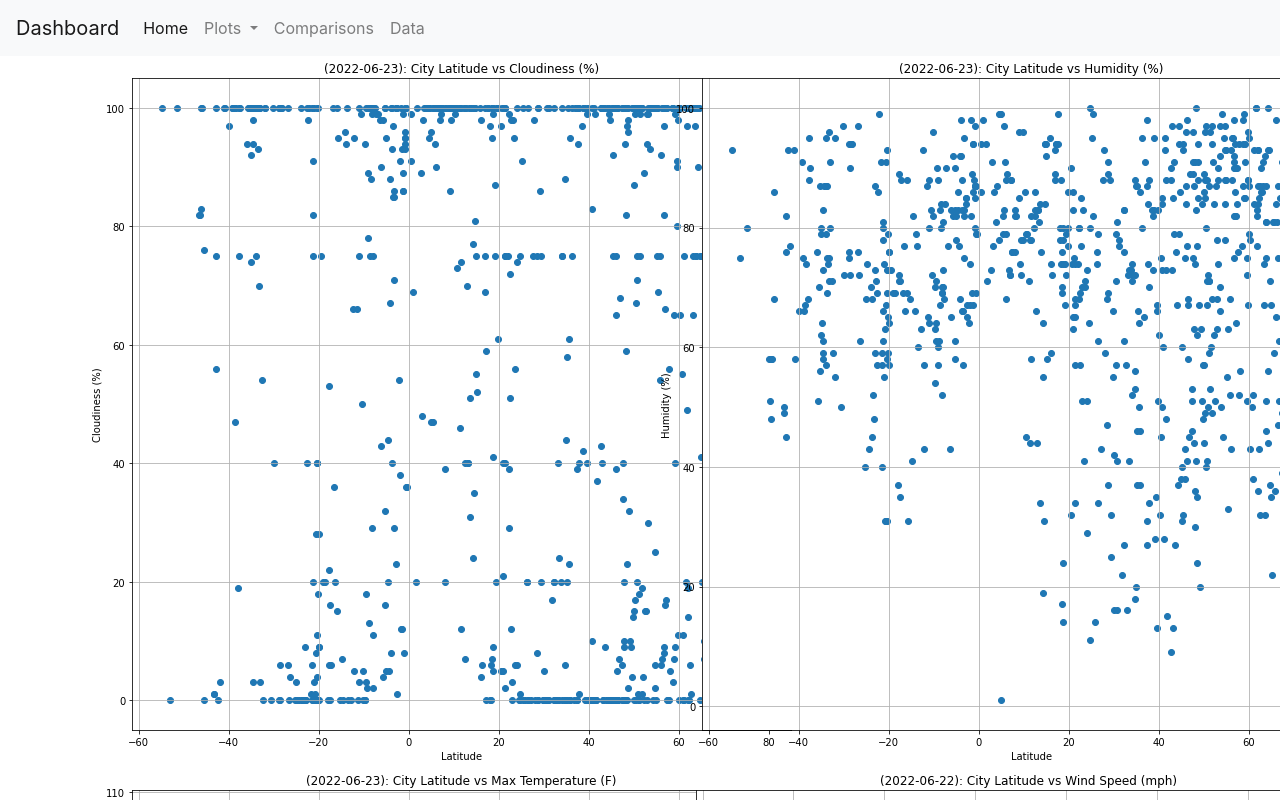
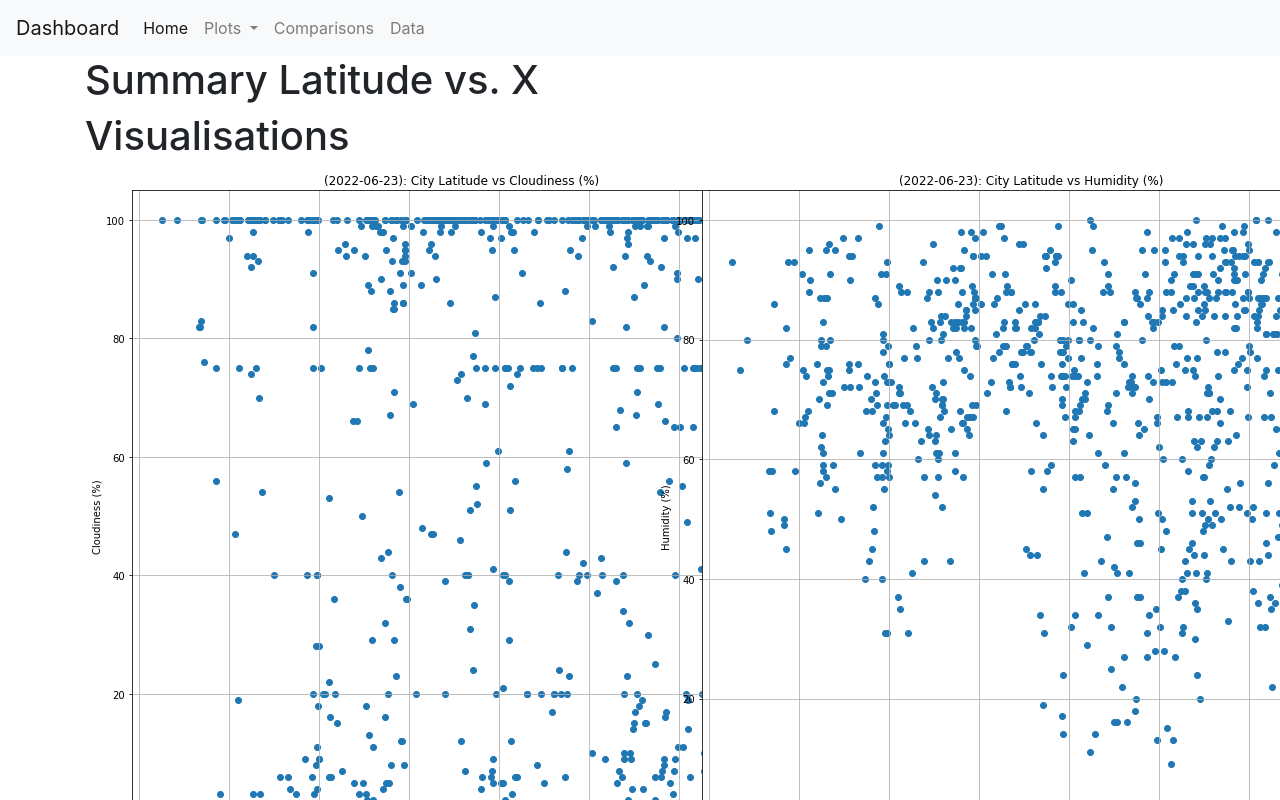
Before and after one commit to KinlayD/Web-Design-Challenge, a plain HTML site: page WebVisualisations/index.html in a window 1280 px wide. Shown: the top 800 px of the page. Drawn offline with nearby package versions, Linux system fonts and the light colour scheme.

Commit message:
formatting html

```diff
--- a/WebVisualisations/index.html
+++ b/WebVisualisations/index.html
@@ -53,6 +53,15 @@
 
     <!-- Preview Images Container -->
     <div class="container">
+        <header class="header">
+            <h1>Summary Latitude vs. X</h1>
+        </header>
+    </div>
+
+    <div class="container">
+        <header class="header">
+            <h1>Visualisations</h1>
+        </header>
 
             <!-- row 1 -->
             <div class="row">
@@ -71,6 +80,7 @@
                     </div>
                 </div>
             </div>
+
             <!-- row 2 -->
             <div class="row">
                 <div class="col-md-6">
```
Also changed, not shown: 1 other file. Lines whose indentation alone changed are shown as unchanged.
